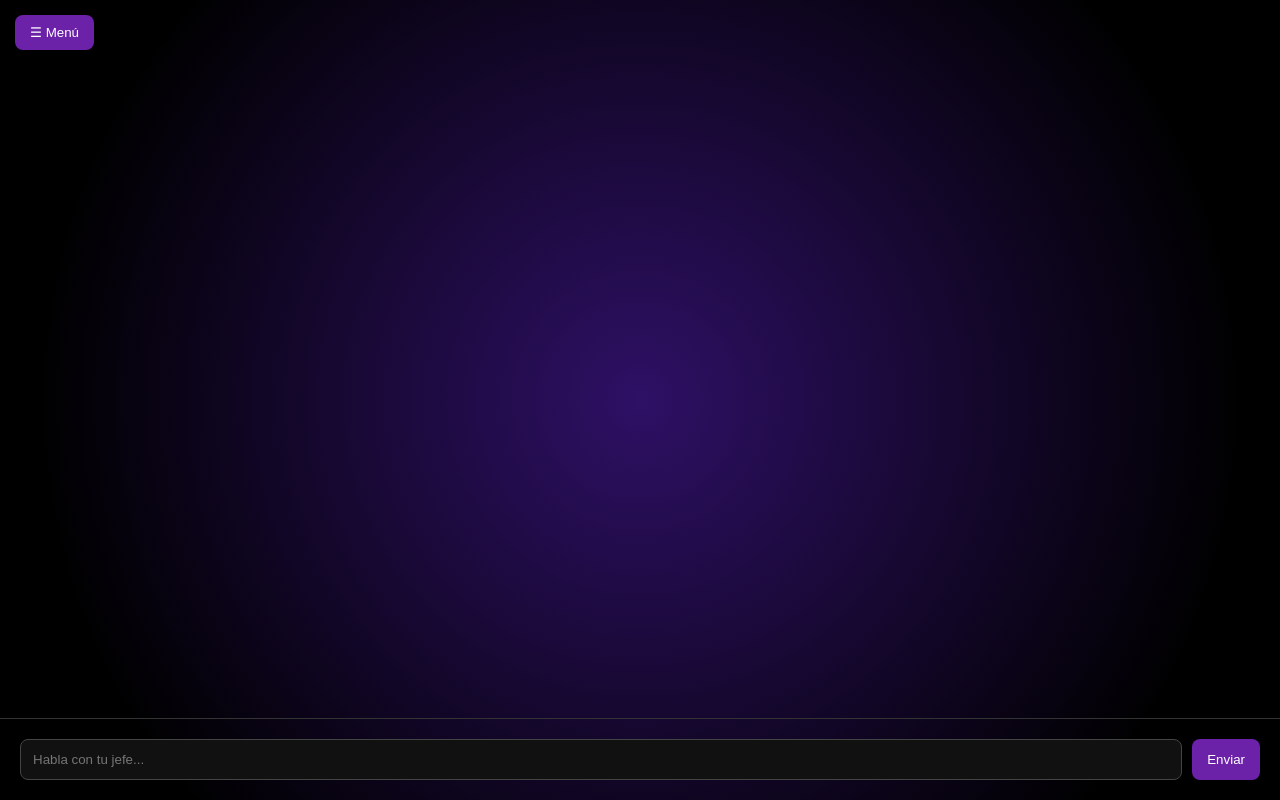
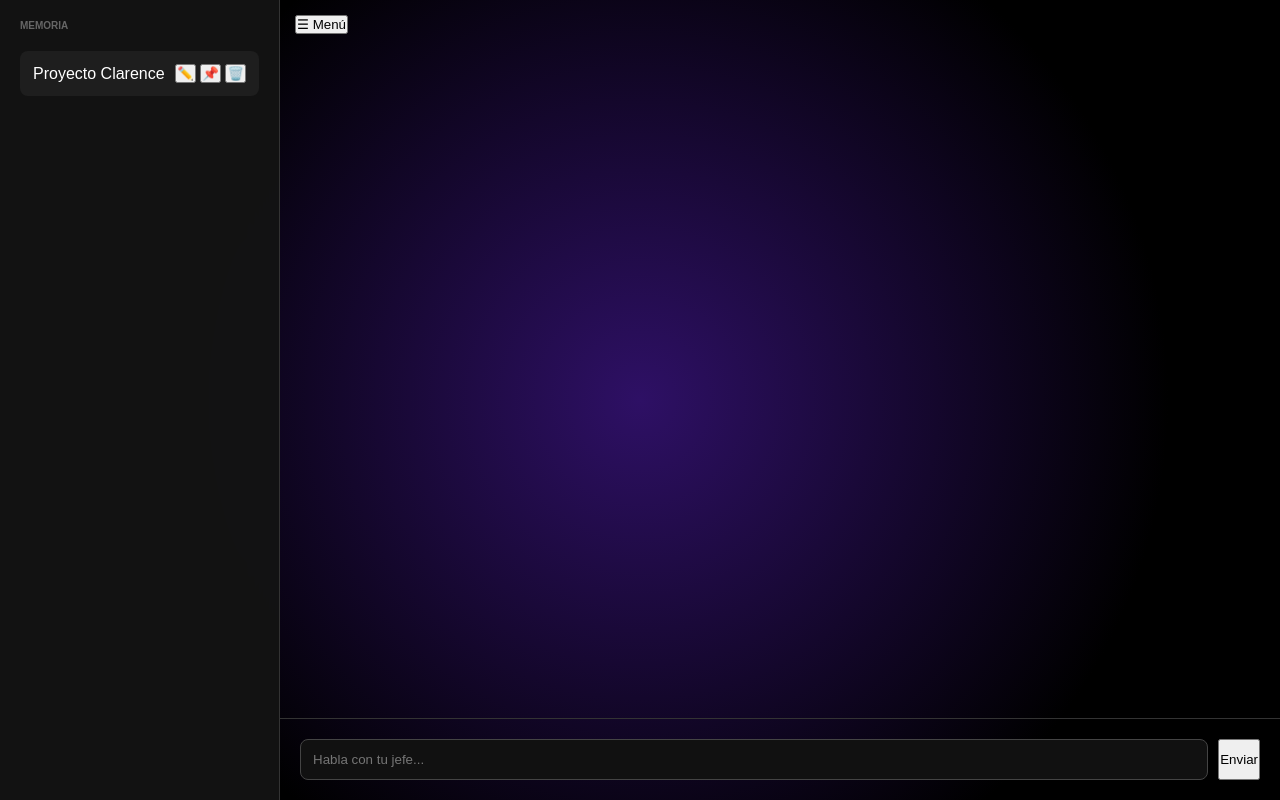
Before and after one commit to InquisidorIA/Inquisidor-chat, a website: page index.html in a window 1280 px wide. Drawn offline with Linux system fonts and the light colour scheme.

Commit message:
Update index.html

```diff
--- a/index.html
+++ b/index.html
@@ -3,87 +3,81 @@
 <head>
     <meta charset="UTF-8">
     <meta name="viewport" content="width=device-width, initial-scale=1.0, maximum-scale=1.0, user-scalable=no">
-    <title>Clarence | Control</title>
+    <title>Clarence | Terminal</title>
     <style>
-        /* BASE Y LUCES */
+        :root { --bg: #000; --sidebar: rgba(20, 20, 20, 0.95); --accent: #6b21a8; }
         * { margin: 0; padding: 0; box-sizing: border-box; }
-        body { background: #000; color: #fff; font-family: sans-serif; height: 100vh; overflow: hidden; position: relative; }
+        body { background: var(--bg); color: #fff; font-family: sans-serif; height: 100vh; overflow: hidden; }
 
-        #fx-layer {
-            position: fixed; inset: 0; z-index: -1;
-            background: radial-gradient(circle at 50% 50%, #2e1065 0%, #000 80%);
+        /* Estructura Grid: Sidebar + Main */
+        #app { display: grid; grid-template-columns: 280px 1fr; height: 100vh; width: 100vw; position: relative; }
+
+        /* Barra lateral con "nubes" */
+        #sidebar {
+            background: var(--sidebar); backdrop-filter: blur(20px); border-right: 1px solid #333;
+            display: flex; flex-direction: column; z-index: 100; padding: 20px; transition: transform 0.3s ease;
         }
 
-        /* CAPA DE CHAT (SE DESENFOCA) */
-        #main-app { height: 100vh; display: flex; flex-direction: column; transition: filter 0.3s ease; }
-        #main-app.blur { filter: blur(8px) brightness(0.5); pointer-events: none; }
-
-        /* BARRA LATERAL NUBE */
-        #sidebar {
-            position: fixed; left: -300px; top: 0; width: 280px; height: 100%;
-            background: rgba(255, 255, 255, 0.05);
-            backdrop-filter: blur(20px);
-            border-right: 1px solid rgba(255, 255, 255, 0.1);
-            transition: left 0.3s ease;
-            z-index: 1000; padding: 20px;
-            display: flex; flex-direction: column;
-        }
-        #sidebar.open { left: 0; }
-
-        /* ESTILOS DE GESTIÓN */
-        .chat-item {
-            padding: 10px; background: rgba(255,255,255,0.05); margin-bottom: 8px;
-            border-radius: 8px; display: flex; justify-content: space-between; align-items: center;
+        /* Responsive: El sidebar se oculta en móvil y se superpone */
+        @media (max-width: 768px) {
+            #app { grid-template-columns: 1fr; }
+            #sidebar { position: absolute; transform: translateX(-100%); }
+            #sidebar.open { transform: translateX(0); }
         }
 
-        /* INPUT FIJO */
+        /* Efectos visuales */
+        #fx-layer { position: absolute; inset: 0; z-index: -1; background: radial-gradient(circle, #2e1065 0%, #000 70%); }
+
+        /* Gestión de Historial */
+        .chat-item {
+            padding: 12px; background: rgba(255,255,255,0.05); margin-bottom: 8px; border-radius: 8px;
+            display: flex; justify-content: space-between; align-items: center; border: 1px solid transparent;
+        }
+        .chat-item:hover { border-color: var(--accent); }
+
+        #main-content { display: flex; flex-direction: column; height: 100vh; }
+        #chat-window { flex: 1; overflow-y: auto; padding: 20px; }
         #input-zone { padding: 20px; border-top: 1px solid #333; display: flex; gap: 10px; }
         input { flex: 1; padding: 12px; background: #111; border: 1px solid #444; border-radius: 8px; color: #fff; }
-        button { padding: 10px 15px; background: #6b21a8; border: none; border-radius: 8px; cursor: pointer; color: white; }
     </style>
 </head>
 <body>
-
     <div id="fx-layer"></div>
-
+    <div id="app">
         <aside id="sidebar">
-        <h2 style="margin-bottom: 20px; color: #888; font-size: 12px;">MEMORIA</h2>
-        <div id="history-list" style="flex: 1;">
+            <h2 style="font-size: 10px; color: #666; margin-bottom: 20px;">MEMORIA</h2>
+            <div id="history-list">
+                <!-- Ejemplo de estructura de conversación -->
                 <div class="chat-item">
-                <span>Proyecto X</span>
-                <div><button onclick="edit(1)">✏️</button><button onclick="pin(1)">📌</button></div>
+                    <span>Proyecto Clarence</span>
+                    <div>
+                        <button onclick="edit()">✏️</button>
+                        <button onclick="pin()">📌</button>
+                        <button onclick="del()">🗑️</button>
                     </div>
                 </div>
-        <button>+ Nueva Conversación</button>
+            </div>
         </aside>
 
-    <main id="main-app">
+        <main id="main-content">
             <header style="padding: 15px;"><button id="toggle-btn">☰ Menú</button></header>
-        <div id="chat" style="flex: 1; overflow-y: auto; padding: 20px;"></div>
+            <div id="chat-window"></div>
             <div id="input-zone">
                 <input id="input" placeholder="Habla con tu jefe...">
                 <button id="send-btn">Enviar</button>
             </div>
         </main>
+    </div>
 
     <script>
         const sidebar = document.getElementById('sidebar');
-        const mainApp = document.getElementById('main-app');
         const toggleBtn = document.getElementById('toggle-btn');
 
-        // Lógica de apertura con desenfoque
-        toggleBtn.onclick = () => {
-            sidebar.classList.toggle('open');
-            mainApp.classList.toggle('blur');
-        };
+        toggleBtn.onclick = () => sidebar.classList.toggle('open');
 
-        // Cerrar al hacer clic en el chat desenfocado
-        mainApp.onclick = (e) => {
-            if(mainApp.classList.contains('blur')) {
-                sidebar.classList.remove('open');
-                mainApp.classList.remove('blur');
-            }
-        };
+        function edit() { alert("Función renombrar"); }
+        function pin() { alert("Función fijar"); }
+        function del() { alert("Función borrar"); }
     </script>
 </body>
 </html>
```
Lines whose indentation alone changed are shown as unchanged.
